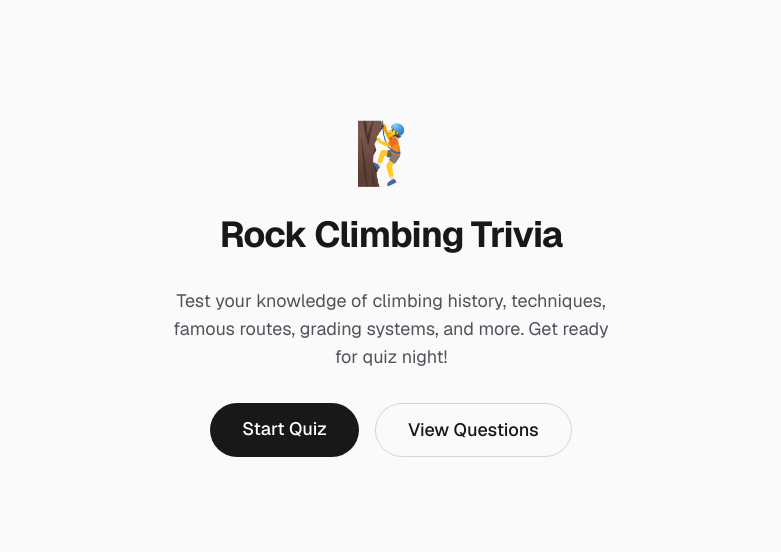
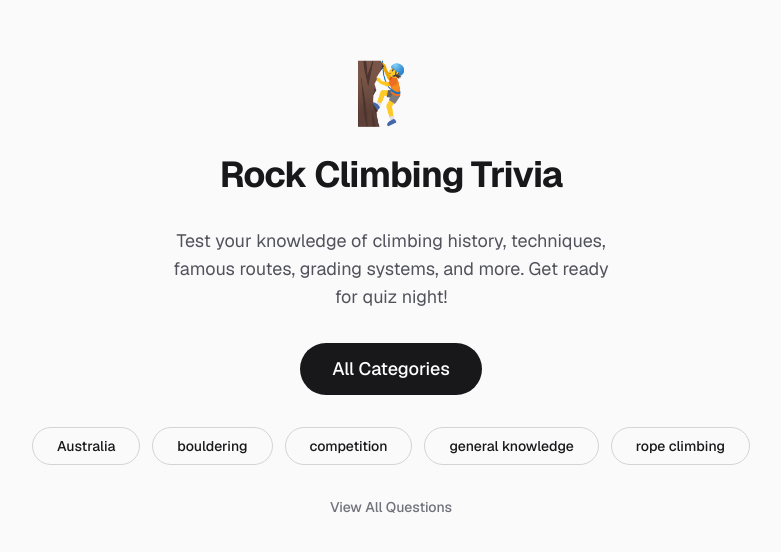
Before and after one commit to hanhsienlei/climbing-trivia, a Next.js app: page / in a window 1280 px wide. Shown: the part 110-662 px from the top of the page, without its empty margins (249-1030 px from the left). Built offline with nearby package versions, Linux system fonts and the light colour scheme.

Commit message:
feat: allow quiz by category

```diff
--- a/src/app/page.tsx
+++ b/src/app/page.tsx
@@ -1,6 +1,15 @@
+"use client";
+
 import Link from "next/link";
+import { useMemo } from "react";
+import allQuestions from "@/data/questions.json";
 
 export default function Home() {
+  const categories = useMemo(() => {
+    const cats = [...new Set(allQuestions.map((q) => q.category))];
+    return cats.sort();
+  }, []);
+
   return (
     <div className="flex min-h-screen items-center justify-center bg-zinc-50 font-sans dark:bg-black">
       <main className="flex flex-col items-center gap-8 text-center px-6">
@@ -12,20 +21,29 @@ export default function Home() {
           Test your knowledge of climbing history, techniques, famous routes,
           grading systems, and more. Get ready for quiz night!
         </p>
-        <div className="flex gap-4">
         <Link
           href="/quiz"
           className="rounded-full bg-zinc-900 px-8 py-3 text-lg font-medium text-white transition-colors hover:bg-zinc-700 dark:bg-zinc-100 dark:text-zinc-900 dark:hover:bg-zinc-300"
         >
-            Start Quiz
+          All Categories
         </Link>
+        <div className="flex flex-wrap justify-center gap-3">
+          {categories.map((cat) => (
+            <Link
+              key={cat}
+              href={`/quiz?category=${encodeURIComponent(cat)}`}
+              className="rounded-full border border-zinc-300 px-6 py-2 text-sm font-medium text-zinc-900 transition-colors hover:bg-zinc-100 dark:border-zinc-600 dark:text-zinc-100 dark:hover:bg-zinc-800"
+            >
+              {cat}
+            </Link>
+          ))}
+        </div>
         <Link
           href="/questions"
-            className="rounded-full border border-zinc-300 px-8 py-3 text-lg font-medium text-zinc-900 transition-colors hover:bg-zinc-100 dark:border-zinc-600 dark:text-zinc-100 dark:hover:bg-zinc-800"
+          className="text-sm font-medium text-zinc-500 hover:text-zinc-900 dark:text-zinc-400 dark:hover:text-zinc-100"
         >
-            View Questions
+          View All Questions
         </Link>
-        </div>
       </main>
     </div>
   );
--- a/src/app/quiz/page.tsx
+++ b/src/app/quiz/page.tsx
@@ -1,7 +1,7 @@
 "use client";
 
 import { useEffect, useState, useMemo } from "react";
-import { useRouter } from "next/navigation";
+import { useRouter, useSearchParams } from "next/navigation";
 import QuestionCard from "@/components/QuestionCard";
 import Explanation from "@/components/Explanation";
 import allQuestions from "@/data/questions.json";
@@ -9,6 +9,7 @@ import allQuestions from "@/data/questions.json";
 interface Question {
   id: number;
   question: string;
+  category: string;
   correct_answer: string;
   wrong_answers: string[];
   explanation: string;
@@ -27,10 +28,16 @@ const QUIZ_SIZE = 10;
 
 export default function QuizPage() {
   const router = useRouter();
-  const questions = useMemo(
-    () => shuffleArray(allQuestions as Question[]).slice(0, QUIZ_SIZE),
-    []
-  );
+  const searchParams = useSearchParams();
+  const category = searchParams.get("category");
+
+  const questions = useMemo(() => {
+    const pool = category
+      ? (allQuestions as Question[]).filter((q) => q.category === category)
+      : (allQuestions as Question[]);
+    return shuffleArray(pool).slice(0, QUIZ_SIZE);
+  }, [category]);
+
   const [currentIndex, setCurrentIndex] = useState(0);
   const [score, setScore] = useState(0);
   const [answered, setAnswered] = useState(false);
@@ -68,7 +75,23 @@ export default function QuizPage() {
     }
   }
 
-  if (questions.length === 0) return null;
+  if (questions.length === 0) {
+    return (
+      <div className="flex min-h-screen items-center justify-center bg-zinc-50 dark:bg-black">
+        <div className="text-center">
+          <p className="text-lg text-zinc-600 dark:text-zinc-400">
+            No questions found{category ? ` for "${category}"` : ""}.
+          </p>
+          <button
+            onClick={() => router.push("/")}
+            className="mt-4 rounded-full bg-zinc-900 px-6 py-2 text-white hover:bg-zinc-700 dark:bg-zinc-100 dark:text-zinc-900 cursor-pointer"
+          >
+            Back to Home
+          </button>
+        </div>
+      </div>
+    );
+  }
 
   const currentQuestion = questions[currentIndex];
 
@@ -77,6 +100,11 @@ export default function QuizPage() {
       <div className="mb-8 flex w-full max-w-2xl items-center justify-between">
         <span className="text-sm font-medium text-zinc-500 dark:text-zinc-400">
           Question {currentIndex + 1} of {questions.length}
+          {category && (
+            <span className="ml-2 rounded bg-zinc-200 px-2 py-0.5 text-xs dark:bg-zinc-700">
+              {category}
+            </span>
+          )}
         </span>
         <span className="text-sm font-medium text-zinc-500 dark:text-zinc-400">
           Score: {score}
```
Lines whose indentation alone changed are shown as unchanged.
